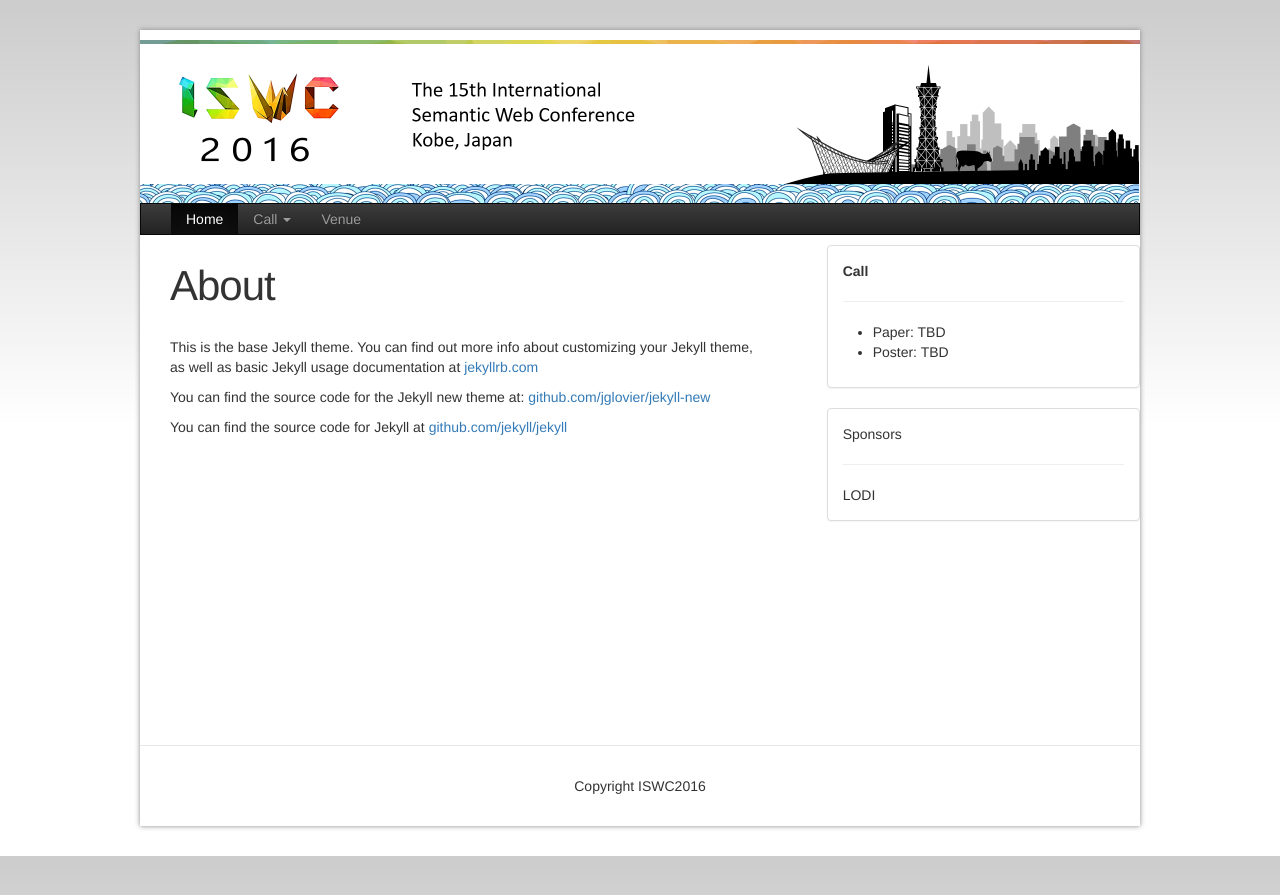
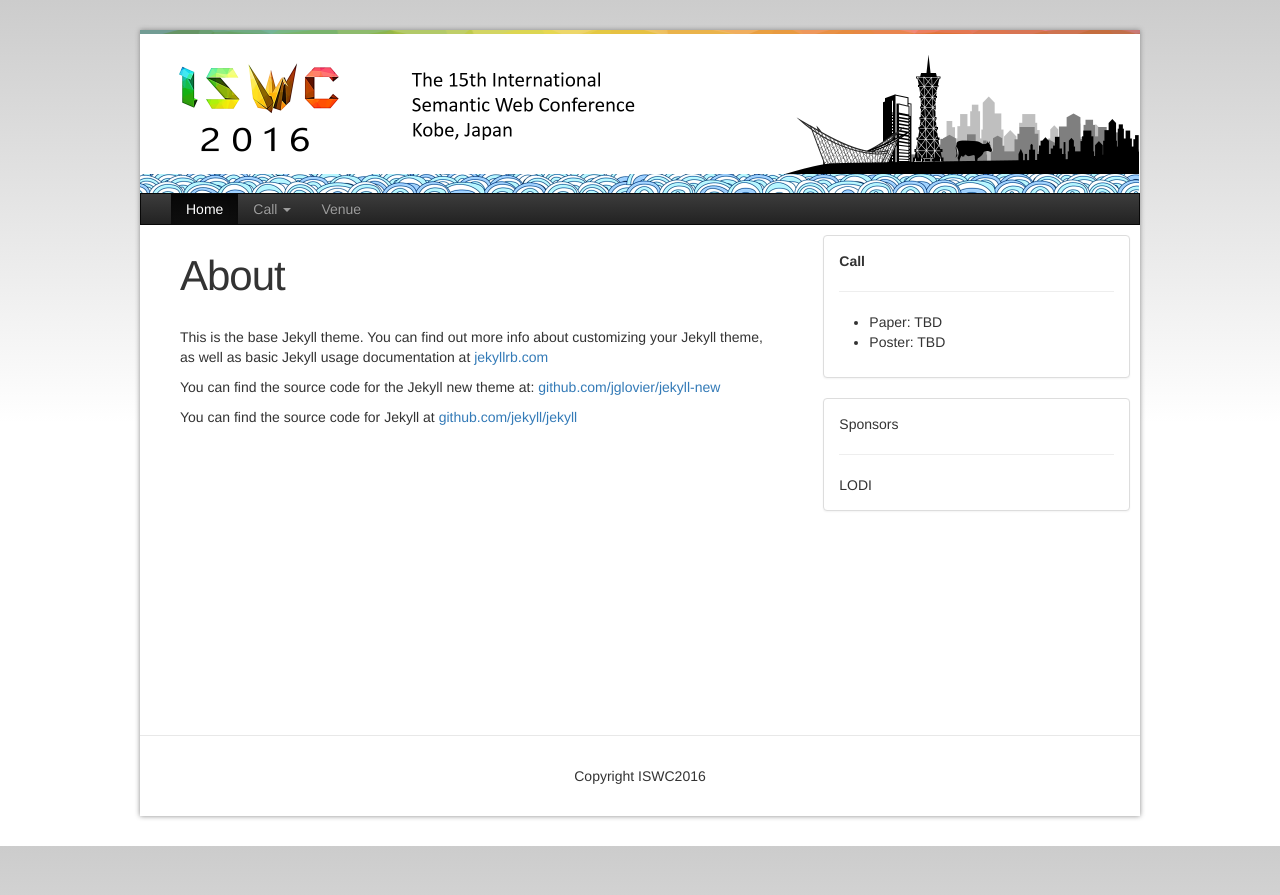
Before and after one commit to mielvds/iswc2016, a Jekyll site: the page built from about.md, in a window 1280 px wide. Shown: the top 895 px of the page. Built offline with Jekyll 4.4.1, drawn with Linux system fonts in a browser that asks for light colours.

Commit message:
Remove padding top

```diff
--- a/css/iswc.css
+++ b/css/iswc.css
@@ -23,11 +23,10 @@ body > div.iswc-wrap{
 	text-align: left;
 	/*border:1px solid #999;*/
 	box-shadow: 0px 0px 5px #888888;
-	padding-top:10px;
 }
 
 body > div.iswc-wrap > div.iswc-body{
-	padding:0px;
+	padding:0 10px;
 	min-height: 500px;
 }
 
```
